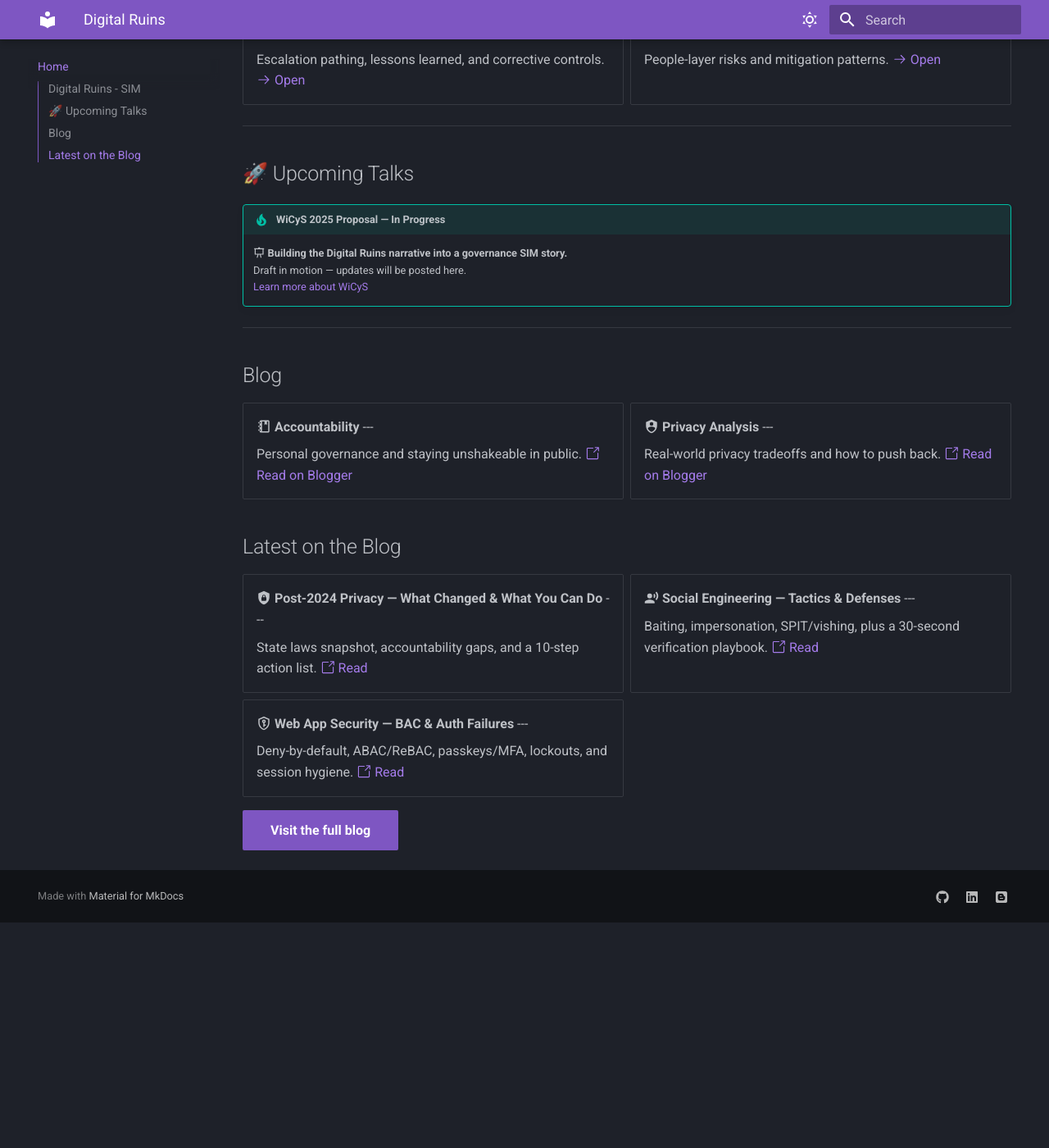
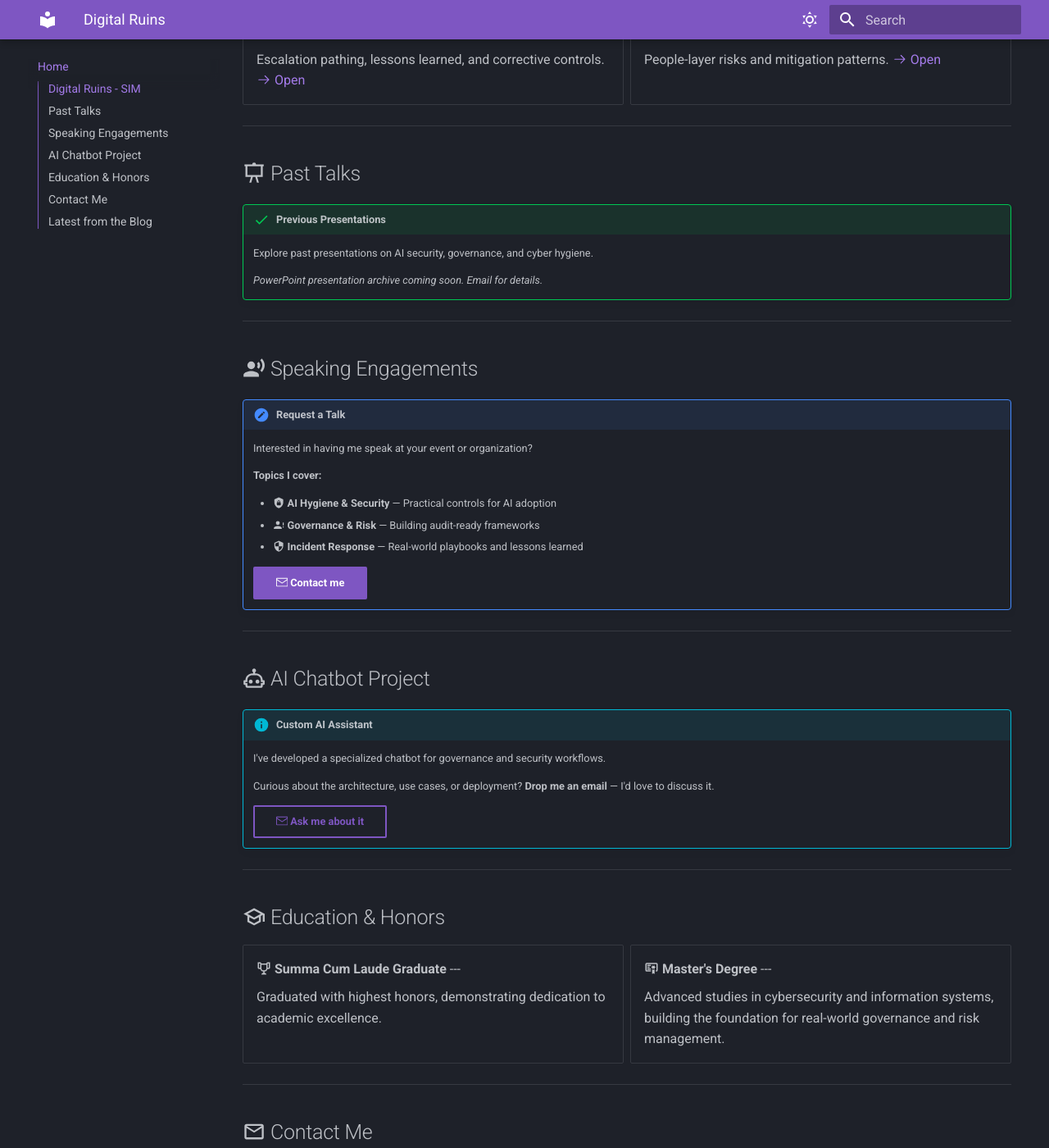
Before and after one commit to marjeanm/The_Digital_Ruins-, an MkDocs documentation site: the page built from docs/index.md, in a window 1280 px wide and 1400 px high, scrolled down 505 px. Shown: the whole window at 82% size. Built offline with MkDocs 1.6.1 and Material for MkDocs 9.7.7, drawn with Linux system fonts in a browser that asks for light colours; before the commit the page ends 1630 px from its top, so only the background shows below that; some of the changed text lies outside the part shown.

Commit message:
Update homepage with new sections and improvements
- Removed "Upcoming Talks" section
- Added "Past Talks" section with placeholder for PowerPoint embed
- Added "Speaking Engagements" section for AI hygiene/security talks
- Added "AI Chatbot Project" section with brief description
- Added "Education & Honors" section featuring summa cum laude graduation and master's degree
- Added prominent "Contact Me" section with email and social links
- Consolidated and cleaned up blog sections for better UI flow
- Maintained Material Doks theme aesthetic with deep purple/cyan color scheme

```diff
--- a/docs/index.md
+++ b/docs/index.md
@@ -41,33 +41,76 @@ Your underground lab for governance sims, MFA rollouts, and real-world incident
 
 ---
 
-## 🚀  Upcoming Talks
+## :material-presentation: Past Talks
 
-!!! tip "WiCyS 2025 Proposal — In Progress"
-    :material-presentation: **Building the Digital Ruins narrative into a governance SIM story.**
-    Draft in motion — updates will be posted here.
-    [Learn more about WiCyS](https://www.wicys.org/){ target=_blank rel="noopener" }
+!!! success "Previous Presentations"
+    Explore past presentations on AI security, governance, and cyber hygiene.
+
+    <!-- PowerPoint embed will be added here -->
+    *PowerPoint presentation archive coming soon. Email for details.*
 
 ---
 
-## Blog
+## :material-account-voice: Speaking Engagements
+
+!!! note "Request a Talk"
+    Interested in having me speak at your event or organization?
+
+    **Topics I cover:**
+
+    - :material-shield-lock: **AI Hygiene & Security** — Practical controls for AI adoption
+    - :material-account-alert: **Governance & Risk** — Building audit-ready frameworks
+    - :material-security: **Incident Response** — Real-world playbooks and lessons learned
+
+    [:octicons-mail-24: Contact me](mailto:marjean@thedigitalruins.com){ .md-button .md-button--primary }
+
+---
+
+## :material-robot-outline: AI Chatbot Project
+
+!!! info "Custom AI Assistant"
+    I've developed a specialized chatbot for governance and security workflows.
+
+    Curious about the architecture, use cases, or deployment? **Drop me an email** — I'd love to discuss it.
+
+    [:octicons-mail-24: Ask me about it](mailto:marjean@thedigitalruins.com){ .md-button }
+
+---
+
+## :material-school-outline: Education & Honors
 
 <div class="grid cards" markdown>
 
-- :material-notebook-outline: **Accountability**
+- :material-trophy-outline: **Summa Cum Laude Graduate**
     ---
 
-    Personal governance and staying unshakeable in public.
-    [:octicons-link-external-24: Read on Blogger](https://blog.thedigitalruins.com/2025/09/cyber-accountability.html){ target=_blank rel="noopener" }
+    Graduated with highest honors, demonstrating dedication to academic excellence.
 
-- :material-shield-account: **Privacy Analysis**
+    <!-- Graduation photos will be embedded here upon request -->
+
+- :material-certificate-outline: **Master's Degree**
     ---
 
-    Real-world privacy tradeoffs and how to push back.
-    [:octicons-link-external-24: Read on Blogger](https://blog.thedigitalruins.com/2025/09/analyzing-state-of-privacy-in-post-2024.html)
+    Advanced studies in cybersecurity and information systems, building the foundation for real-world governance and risk management.
 
 </div>
-## Latest on the Blog
+
+---
+
+## :material-email-outline: Contact Me
+
+!!! tip "Get in Touch"
+    Whether you're interested in collaboration, speaking engagements, or just want to discuss cybersecurity and governance:
+
+    :fontawesome-solid-envelope: **marjean@thedigitalruins.com**
+
+    :fontawesome-brands-linkedin: [Connect on LinkedIn](https://linkedin.com/in/YourLinkedInUsername){ target=_blank rel="noopener" }
+
+    :fontawesome-brands-github: [View my work](https://github.com/marjeanm){ target=_blank rel="noopener" }
+
+---
+
+## :material-post-outline: Latest from the Blog
 
 <div class="grid cards" markdown>
 
@@ -92,4 +135,3 @@ Your underground lab for governance sims, MFA rollouts, and real-world incident
 </div>
 
 [Visit the full blog](https://blog.thedigitalruins.com){ .md-button .md-button--primary target=_blank rel="noopener" }
-</div>
```
